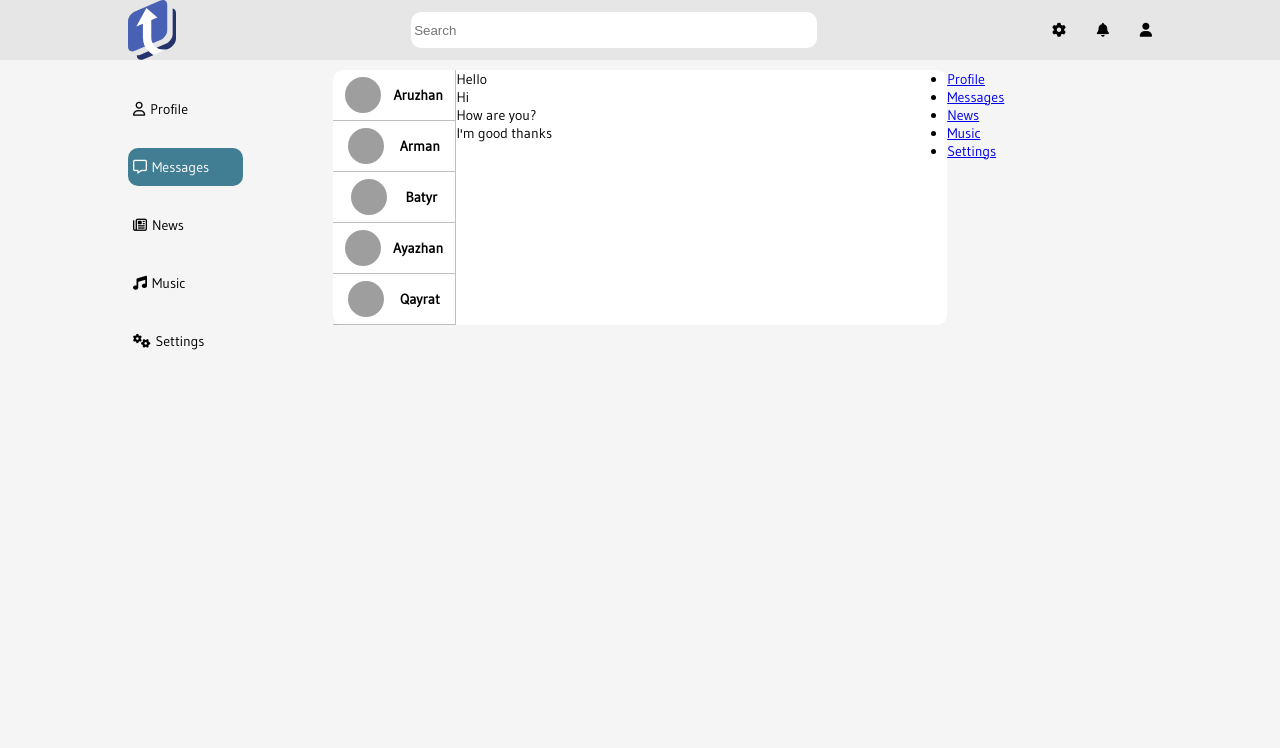
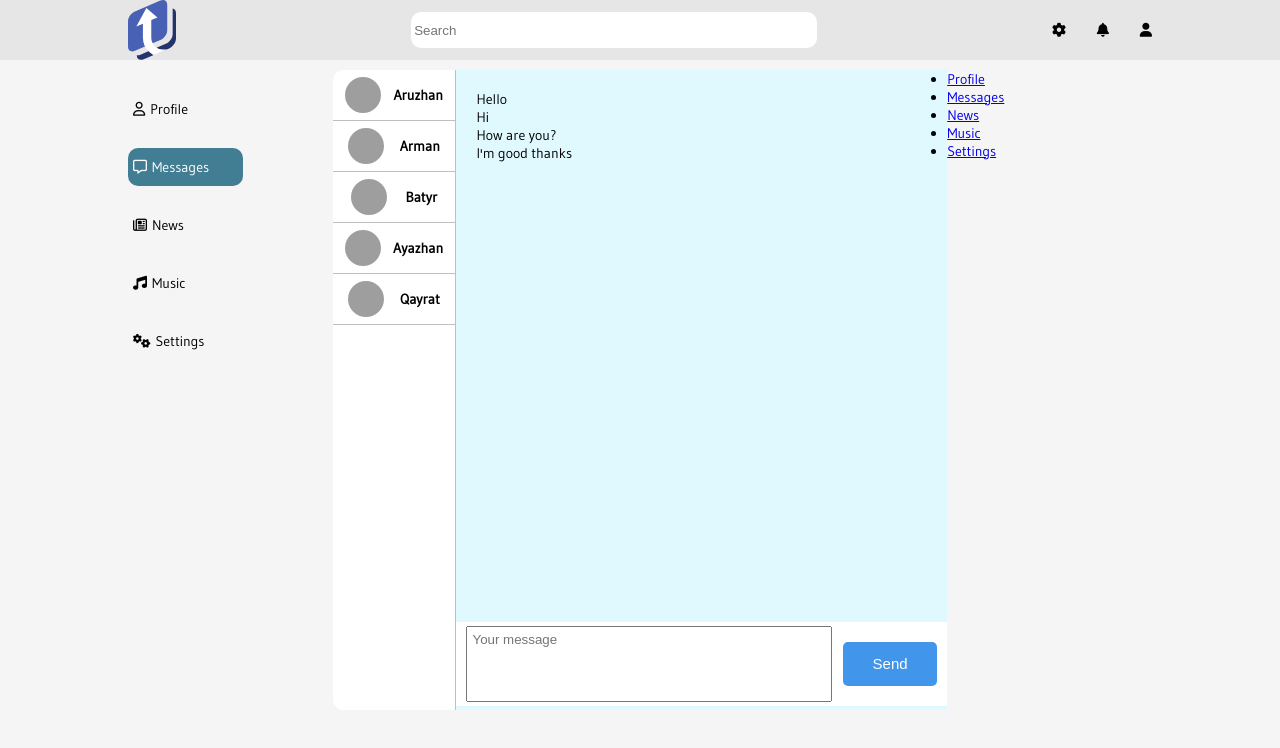
Before and after one commit to bozzbala/react-kamasutra, a React (Create React App) app: page /messages in a window 1280 px wide. Shown: the top 748 px of the page. Built offline with nearby package versions, Linux system fonts and the light colour scheme; grey boxes are pictures that could not be loaded.

Commit message:
Message page

```diff
--- a/src/App.css
+++ b/src/App.css
@@ -145,6 +145,7 @@
   justify-content: space-between;
   background-color: white;
   border-radius: 10px;
+  height: 80%;
 }
 .main-wrapper .content .messages .messages-users {
   border-right: 1px solid rgba(0, 0, 0, 0.25);
@@ -175,6 +176,37 @@
 }
 .main-wrapper .content .messages .messages-all {
   flex: 4;
+  background-color: #e0f9ff;
+}
+.main-wrapper .content .messages .messages-all .messages-1 {
+  height: 80%;
+  padding: 20px;
+}
+.main-wrapper .content .messages .messages-all .messages-2 {
+  height: 10%;
+  padding: 10px;
+  background-color: white;
+  display: flex;
+  justify-content: space-between;
+  align-items: center;
+}
+.main-wrapper .content .messages .messages-all .messages-2 textarea {
+  height: 100%;
+  width: 75%;
+  resize: none;
+  outline: none;
+  font-family: Arial;
+  padding: 5px;
+}
+.main-wrapper .content .messages .messages-all .messages-2 .message-send {
+  width: 20%;
+  height: 70%;
+  background-color: #4195ea;
+  color: white;
+  font-size: 15px;
+  border-radius: 5px;
+  outline: none;
+  border: none;
 }
 .main-wrapper .aside {
   width: 20%;
--- a/src/App.js
+++ b/src/App.js
@@ -9,7 +9,7 @@ const App = (props) => {
         <BrowserRouter>
             <div className="app-wrapper">
                 <Header/>
-                <Main dialogs={props.state.messagesPage.dialogs} messages={props.state.messagesPage.messages}
+                <Main messagesPage={props.state.messagesPage}
                       posts={props.state.profilePage.posts} dispatch={props.dispatch} profile={props.state.profilePage}/>
             </div>
         </BrowserRouter>
--- a/src/App.scss
+++ b/src/App.scss
@@ -176,6 +176,7 @@ $bg-hover: #f2f2f2;
       justify-content: space-between;
       background-color: white;
       border-radius: 10px;
+      height: 80%;
 
       .messages-users {
         border-right: 1px solid $borders;
@@ -213,6 +214,38 @@ $bg-hover: #f2f2f2;
 
       .messages-all {
         flex: 4;
+        background-color: #e0f9ff;
+        .messages-1{
+          height: 80%;
+          padding: 20px;
+        }
+        .messages-2{
+          height: 10%;
+          padding: 10px;
+          background-color: white;
+          display: flex;
+          justify-content: space-between;
+          align-items: center;
+
+          textarea{
+            height: 100%;
+            width: 75%;
+            resize: none;
+            outline: none;
+            font-family: Arial;
+            padding: 5px;
+          }
+          .message-send{
+            width: 20%;
+            height: 70%;
+            background-color: #4195ea;
+            color: white;
+            font-size: 15px;
+            border-radius: 5px;
+            outline: none;
+            border:none;
+          }
+        }
       }
     }
 
--- a/src/components/Main.jsx
+++ b/src/components/Main.jsx
@@ -10,7 +10,10 @@ const Main = (props) => {
         <Routes>
             <Route path="/profile/*" element={<Profile posts={props.posts} dispatch={props.dispatch}
                                                        profile={props.profile}/>} />
-            <Route path="/messages/*" element={<Messages dialogs={props.dialogs} messages={props.messages}/>} />
+            <Route path="/messages/*" element={<Messages dialogs={props.messagesPage.dialogs}
+                                                         messages={props.messagesPage.messages}
+                                                         newMsgText={props.messagesPage.newMessageText}
+                                                         dispatch={props.dispatch}/>} />
         </Routes>
         <Aside/>
     </main>
--- a/src/components/Messages/Messages.jsx
+++ b/src/components/Messages/Messages.jsx
@@ -1,12 +1,28 @@
 import Dialog from "./Dialog";
 import Message from "./Message";
+import {createRef} from "react";
 
 
 const Messages = (props) => {
 
     let DialogsElement = props.dialogs.map(dialog => <Dialog username={dialog.username} id={dialog.id}
-                                                           avatar={dialog.avatar}/>)
+                                                             avatar={dialog.avatar}/>)
     let MessagesElement = props.messages.map(mes => <Message message={mes.message}/>)
+
+    const newMessage = createRef()
+    const addMessage = () => {
+        let action = {type: "ADD-MESSAGE"}
+        props.dispatch(action)
+    }
+
+    const onMessageChange = () => {
+        let action = {
+            type: "UPDATE-NEW-MESSAGE",
+            message: newMessage.current.value,
+        }
+        props.dispatch(action)
+    }
+
     return (
         <div className="content">
             <div className="messages">
@@ -14,7 +30,15 @@ const Messages = (props) => {
                     {DialogsElement}
                 </div>
                 <div className="messages-all">
-                    {MessagesElement}
+                    <div className="messages-1">
+                        {MessagesElement}
+                    </div>
+                    <form className="messages-2">
+                        <textarea placeholder="Your message" ref={newMessage}
+                                  onChange={onMessageChange} value={props.newMsgText}/>
+                        <button className="message-send" onClick={addMessage}
+                                type="button">Send</button>
+                    </form>
                 </div>
             </div>
         </div>
--- a/src/redux/state.js
+++ b/src/redux/state.js
@@ -1,11 +1,17 @@
 const ADD_POST = "ADD-POST"
 const UPDATE_NEW_POST = "UPDATE-NEW-POST"
+const ADD_MESSAGE = "ADD-MESSAGE"
+const UPDATE_NEW_MESSAGE = "UPDATE-NEW-MESSAGE"
 
 let store = {
     _state: {
         profilePage: {
             posts: [
-                {id: 1, text: "Just got my new car. Going to drive around a town tonight. Join me up!", postTitle: "New car"},
+                {
+                    id: 1,
+                    text: "Just got my new car. Going to drive around a town tonight. Join me up!",
+                    postTitle: "New car"
+                },
                 {id: 2, text: "That's cool", postTitle: "Done"},
                 {id: 3, text: "Waiting in the queue for my new car documents...", postTitle: "Documents"},
                 {id: 4, text: "New user!", postTitle: "Hello"}
@@ -47,10 +53,11 @@ let store = {
                 {id: 2, message: "Hi"},
                 {id: 3, message: "How are you?"},
                 {id: 4, message: "I'm good thanks"}
-            ]
+            ],
+            newMessageText: "",
         }
     },
-    getState(){
+    getState() {
         return this._state
     },
 
@@ -62,7 +69,7 @@ let store = {
     },
 
     dispatch(action) { //action = {type: '', args: ''}}
-        if(action.type === ADD_POST){
+        if (action.type === ADD_POST) {
             let newPost = {
                 id: this._state.profilePage.posts.length + 1,
                 text: this._state.profilePage.newPostText,
@@ -72,11 +79,21 @@ let store = {
             this._state.profilePage.newPostTitle = "";
             this._state.profilePage.newPostText = "";
             this.reRenderEntireTree(this._state)
-        }
-        else if(action.type === UPDATE_NEW_POST){
+        } else if (action.type === UPDATE_NEW_POST) {
             this._state.profilePage.newPostText = action.args.newText;
             this._state.profilePage.newPostTitle = action.args.newTitle
             this.reRenderEntireTree(this._state);
+        } else if (action.type === ADD_MESSAGE) {
+            let newMessage = {
+                id: this._state.messagesPage.messages.length + 1,
+                message: this._state.messagesPage.newMessageText
+            }
+            this._state.messagesPage.messages.push(newMessage)
+            this._state.messagesPage.newMessageText = ""
+            this.reRenderEntireTree(this._state)
+        } else if (action.type === UPDATE_NEW_MESSAGE) {
+            this._state.messagesPage.newMessageText = action.message;
+            this.reRenderEntireTree(this._state)
         }
     },
 }
```
Also changed, not shown: 1 other file (tests, documents, lock files or other folders).
